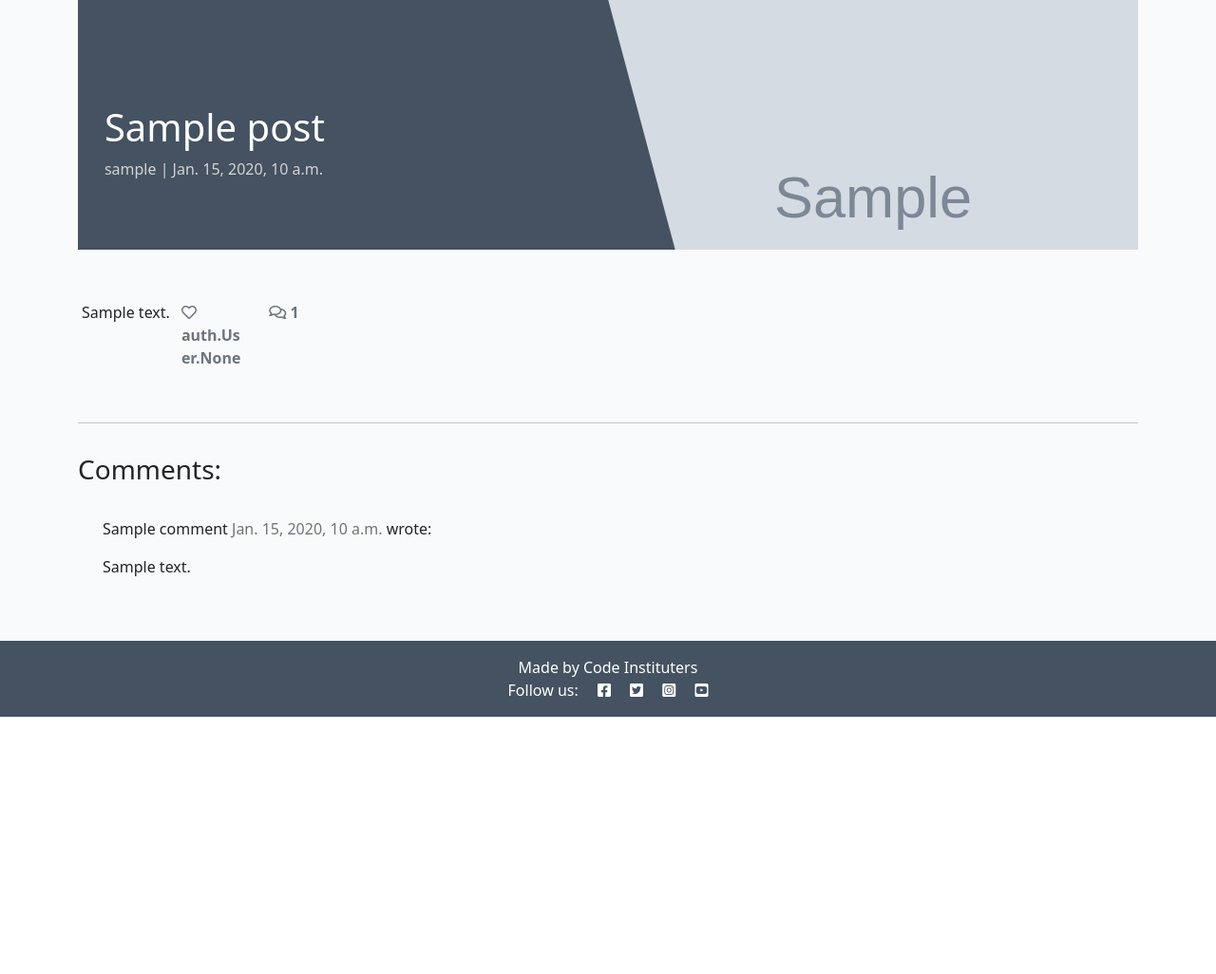
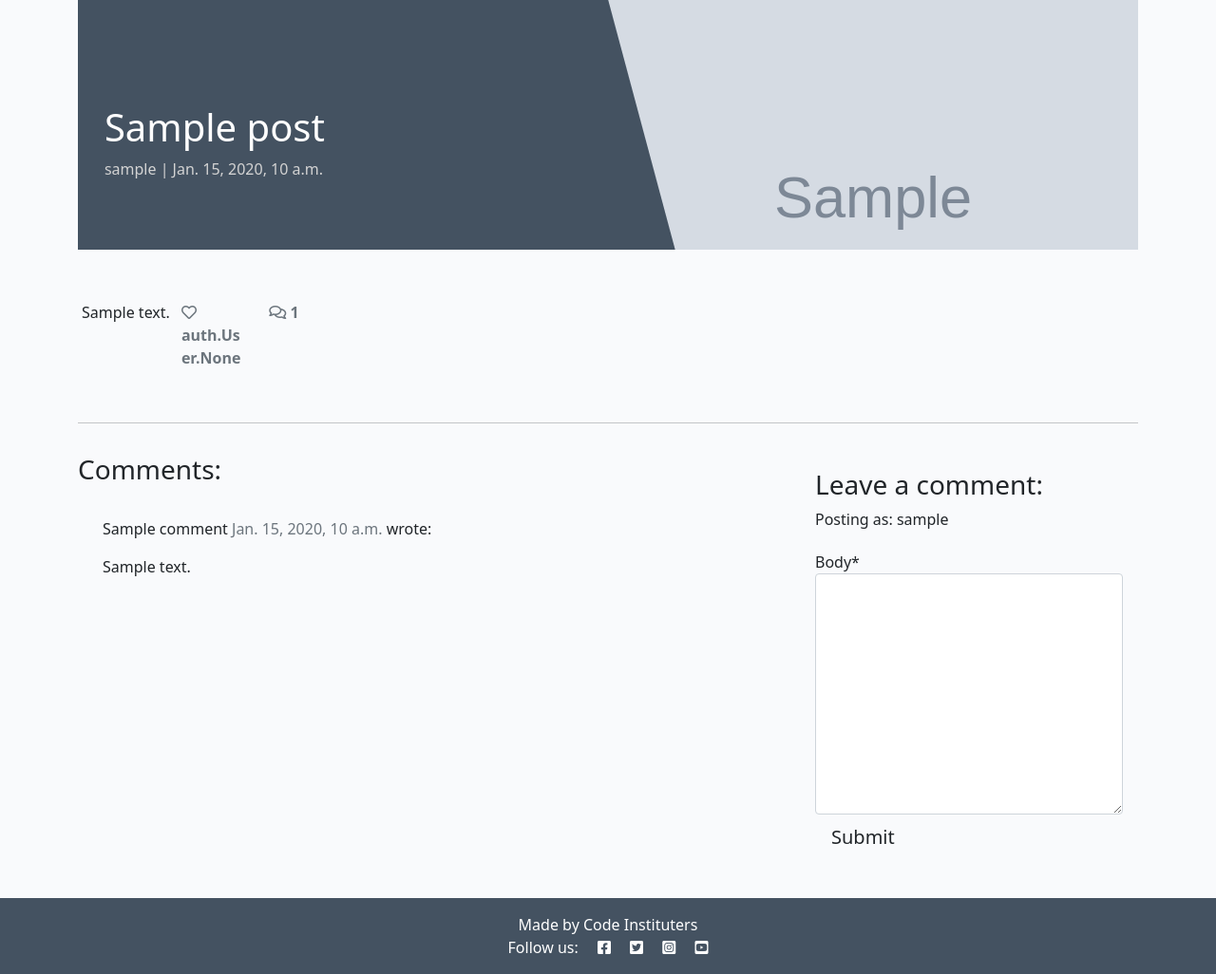
Before and after one commit to Welshy92/i-think-blog, a Django app: a page that uses templates/post_detail.html in a window 1280 px wide. Shown: the part 71-1097 px from the top of the page at 95% size. Before the commit the page ends 826 px from the top, so only its background shows below. Run offline with Django 3.2, Linux system fonts and the light colour scheme; a user stored in the database is signed in; tables that the repository leaves empty hold one stand-in row (values such as "Sample post"); grey boxes marked "Sample" are stand-in pictures; some libraries are stand-ins or nearby versions.

Commit message:
Add user comments to posts

```diff
--- /dev/null
+++ b/blog/forms.py
@@ -0,0 +1,8 @@
+from .models import Comment
+from django import forms
+
+
+class CommentForm(forms.ModelForm):
+    class Meta:
+        model = Comment
+        fields = ("body",)
--- a/blog/views.py
+++ b/blog/views.py
@@ -1,6 +1,7 @@
 from django.shortcuts import render, get_object_or_404
 from django.views import generic, View
 from .models import Post
+from .forms import CommentForm
 
 
 class PostList(generic.ListView):
@@ -26,6 +27,39 @@ class PostDetail(View):
             {
                 "post": post,
                 "comments": comments,
-                "liked": liked
+                "commented": False,
+                "liked": liked,
+                "comment_form": CommentForm()
             },
         )
+
+    def post(self, request, slug, *args, **kwargs):
+        queryset = Post.objects.filter(status=1)
+        post = get_object_or_404(queryset, slug=slug)
+        comments = post.comments.filter(approved=True).order_by("created_on")
+        liked = False
+        if post.likes.filter(id=self.request.user.id).exists():
+            liked = True
+
+        comment_form = CommentForm(data=request.POST)
+
+        if comment_form.is_valid():
+            comment_form.instance.email = request.user.email
+            comment_form.instance.name = request.user.username
+            comment = comment_form.save(commit=False)
+            comment.post = post
+            comment.save()
+        else:
+            comment_form = CommentForm()
+
+        return render(
+            request,
+            "post_detail.html",
+            {
+                "post": post,
+                "comments": comments,
+                "commented": True,
+                "liked": liked,
+                "comment_form": CommentForm()
+            },
+        )
--- a/templates/post_detail.html
+++ b/templates/post_detail.html
@@ -1,4 +1,6 @@
 {% extends 'base.html' %} {% block content %}
+
+{% load crispy_forms_tags %}
 
 <div class="masthead">
     <div class="container">
@@ -78,6 +80,24 @@
         <div class="col-md-4 card mb-4  mt-3 ">
             <div class="card-body">
                 <!-- For later -->
+                {% if commented %}
+                <div class="alert alert-success" role="alert">
+                    Your comment is awaiting approval
+                </div>
+                {% else %}
+
+                {% if user.is_authenticated %}
+
+                <h3>Leave a comment:</h3>
+                <p>Posting as: {{ user.username }}</p>
+                <form method="post" style="margin-top: 1.3em;">
+                    {{ comment_form | crispy }}
+                    {% csrf_token %}
+                    <button type="submit" class="btn btn-singup btn-lg">Submit</button>
+                </form>
+
+                {% endif %}
+                {% endif %}
             </div>
         </div>
     </div>
--- a/thinkblog/settings.py
+++ b/thinkblog/settings.py
@@ -51,6 +51,7 @@ INSTALLED_APPS = [
     'django.contrib.staticfiles',
     'cloudinary',
     'django_summernote',
+    'crispy_forms',
     'blog',
 ]
 
@@ -60,6 +61,8 @@ LOGIN_REDIRECT_URL = '/'
 LOGOUT_REDIRECT_URL = '/'
 
 ACCOUNT_EMAIL_VERIFICATION = 'none'
+
+CRISPY_TEMPLATE_PACK = 'bootstrap4'
 
 MIDDLEWARE = [
     'django.middleware.security.SecurityMiddleware',
```
